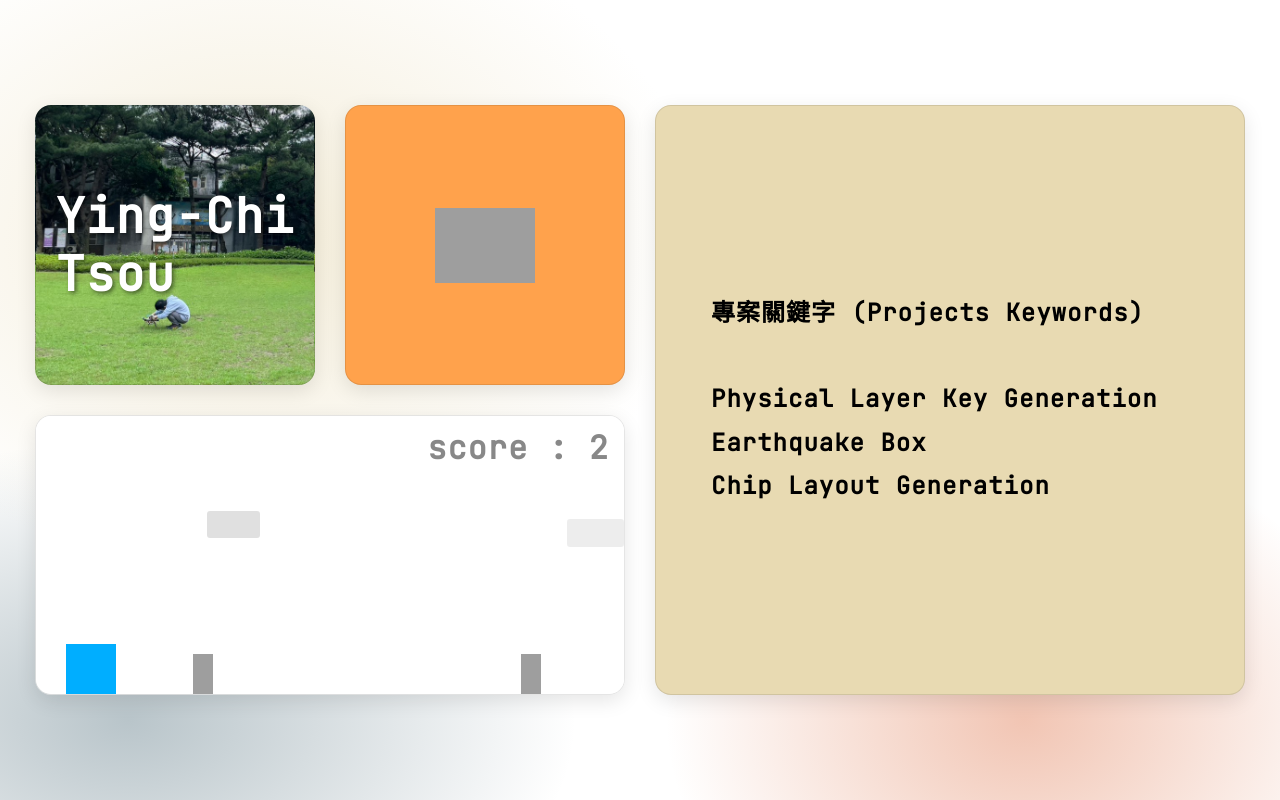
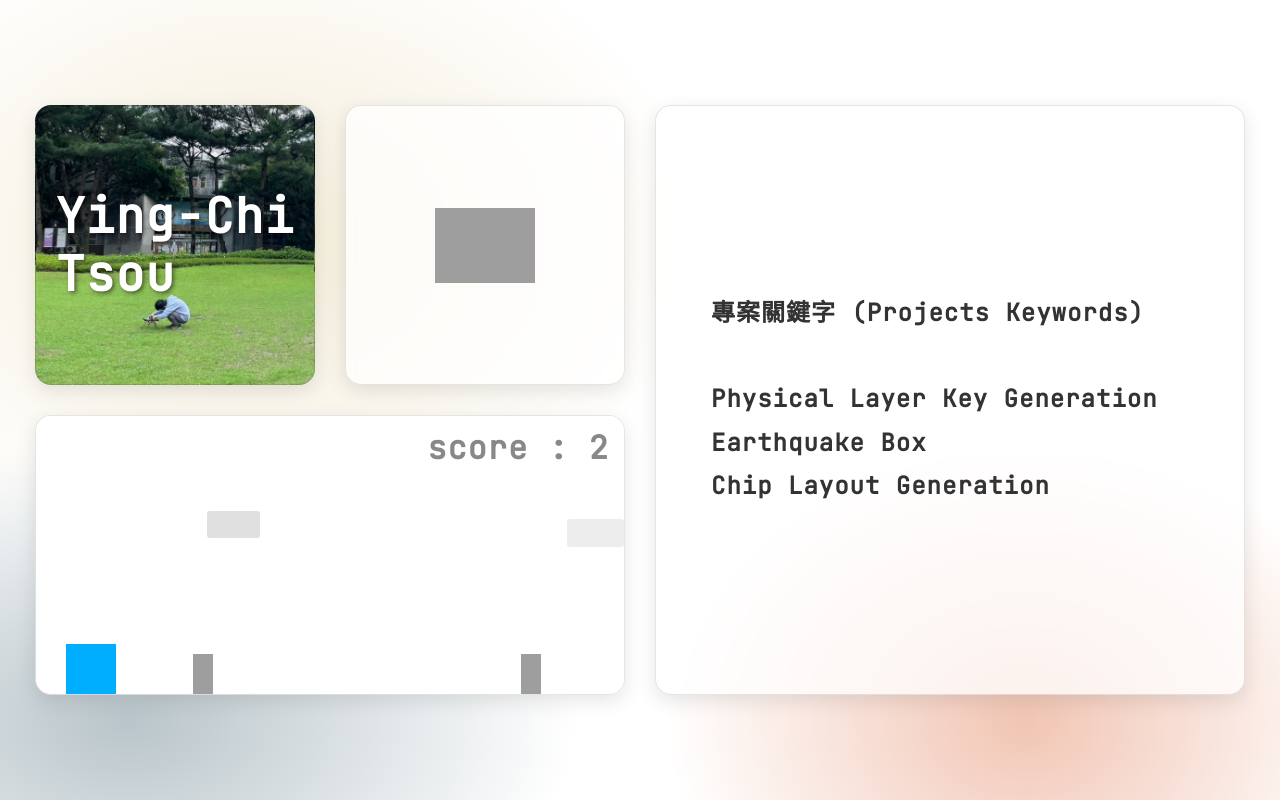
Before and after one commit to Ricky610329/.github.io, a plain HTML site: page index.html in a window 1280 px wide. Drawn offline with Linux system fonts and the light colour scheme; grey boxes are pictures that could not be loaded.

Commit message:
fix color

```diff
--- a/static/style.css
+++ b/static/style.css
@@ -90,11 +90,8 @@ html, body {
     text-shadow: 2px 2px 4px rgba(0, 0, 0, 0.5); /* 增加一點陰影，讓白色文字在圖片上更清晰 */
 }
 
-#panel-top-right {
-    grid-column: 2 / 3;
-    grid-row: 1 / 2;
-    background-color: rgb(255, 162, 76);
-}
+
+
 #panel-top-right .panel-default-content {
   width: 100px;
   height: 100px;
@@ -108,8 +105,6 @@ html, body {
     display: flex;
     /* 讓內容物從頂部開始對齊 */
     align-items: flex-start;
-    background-color: rgb(232, 218, 178);
-    color: #000000;
 }
 
 /* 2. 針對標題文字進行樣式設定 */
```
